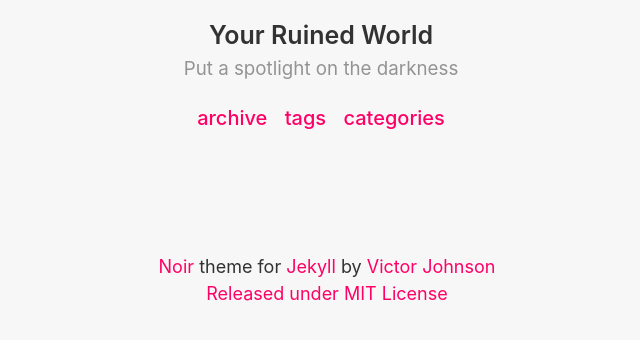
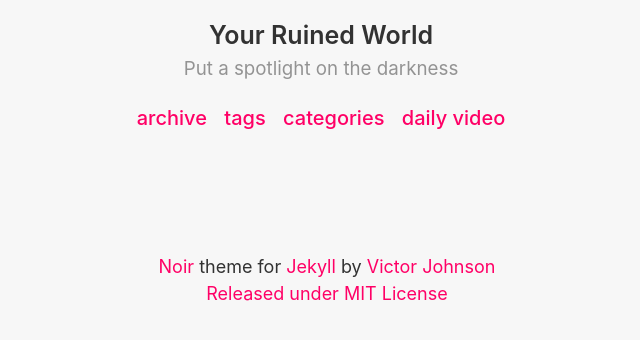
Before and after one commit to YourRuinedWorld/YourRuinedWorld.github.io, a Jekyll site: the page built from index.html, in a window 1280 px wide. Shown: the top 340 px of the page, without its empty margins (313-953 px from the left). Built offline with Jekyll 4.4.1, drawn with Linux system fonts in a browser that asks for light colours; the list of posts is cut into pages by our own code.

Commit message:
Update default.html

```diff
--- a/_layouts/default.html
+++ b/_layouts/default.html
@@ -23,6 +23,7 @@ layout: compress
 		<li><a href="/archive/">archive</a></li>
 		<li><a href="/tags/">tags</a></li>
 		<li><a href="/categories/">categories</a></li>
+    <li><a href="/video-of-the-day/">daily video</a></li>
 		</ul>
 		</div>
 
```
